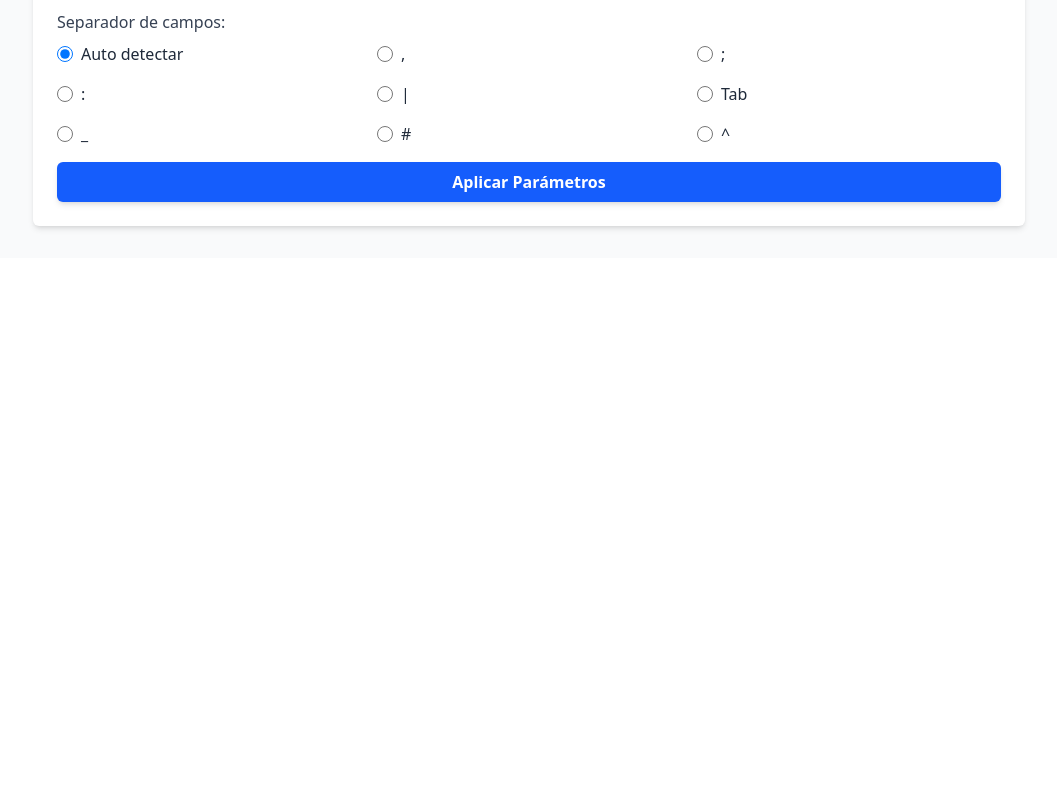
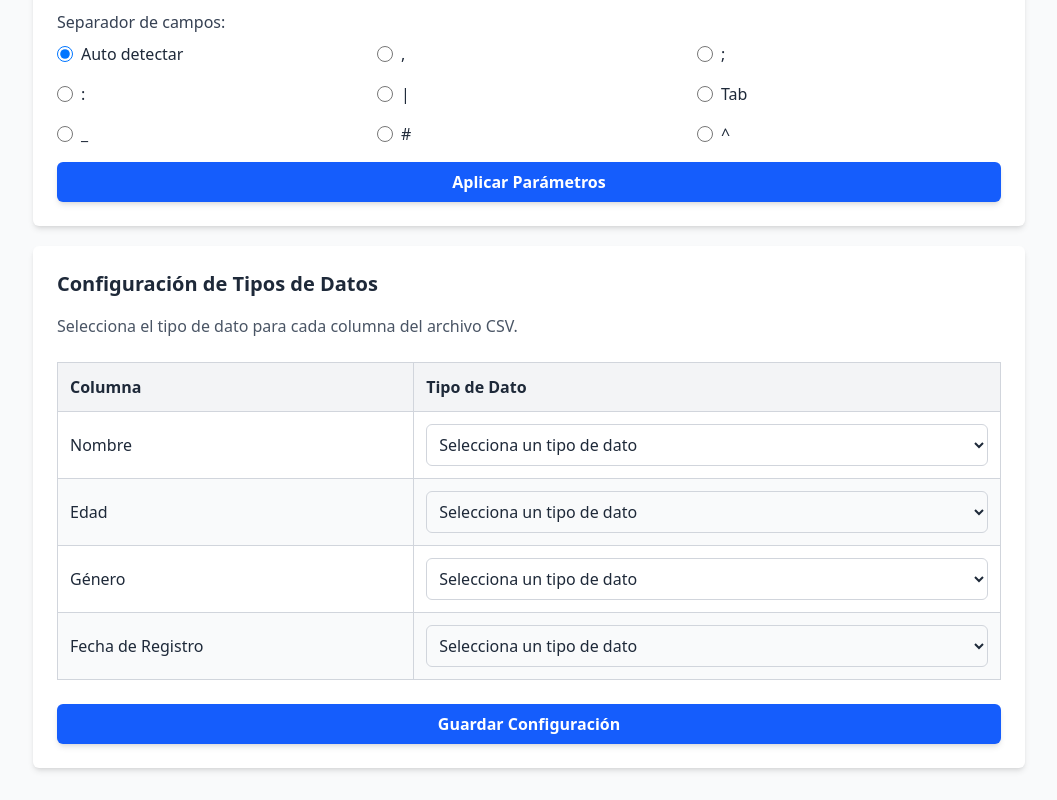
Before and after one commit to Fhernd/proy10_convertidor_csv_sql, a Vue app: page / in a window 1280 px wide. Shown: the part 587-1387 px from the top of the page, without its empty margins (111-1168 px from the left). Before the commit the page ends 845 px from the top, so only its background shows below. Built offline with nearby package versions, Linux system fonts and the light colour scheme; the HTML template or start-up script is replaced by a standard one.

Commit message:
Uso del componente OpcionesSalidaColumnas

```diff
--- a/src/App.vue
+++ b/src/App.vue
@@ -39,6 +39,8 @@
     <!-- Contenido Principal -->
     <main class="container mx-auto max-w-screen-lg px-4 py-8">
       <OpcionesEntrada />
+
+      <OpcionesSalida />
     </main>
   </div>
 </template>
@@ -47,6 +49,7 @@
 import Tabs from "@/components/Tabs.vue";
 import Tab from "@/components/Tab.vue";
 import OpcionesEntrada from "./components/OpcionesEntrada.vue";
+import OpcionesSalida from "./components/OpcionesSalida.vue";
 </script>
 
 <style scoped>
--- /dev/null
+++ b/src/components/OpcionesSalida.vue
@@ -0,0 +1,20 @@
+<template>
+    <div class="p-6 bg-white shadow-md rounded-md w-full mt-5">
+        <OpcionesSalidaColumnas :columns="columns" />
+    </div>
+</template>
+
+<script>
+import OpcionesSalidaColumnas from "./OpcionesSalidaColumnas.vue";
+
+export default {
+    components: {
+        OpcionesSalidaColumnas,
+    },
+    data() {
+        return {
+            columns: ["Nombre", "Edad", "Género", "Fecha de Registro"],
+        };
+    },
+};
+</script>
--- a/src/components/OpcionesSalidaColumnas.vue
+++ b/src/components/OpcionesSalidaColumnas.vue
@@ -1,5 +1,5 @@
 <template>
-    <div class="p-6 max-w-4xl mx-auto bg-white shadow-md rounded-md">
+
     <h1 class="text-xl font-bold text-gray-800 mb-4">Configuración de Tipos de Datos</h1>
     <p class="text-gray-600 mb-6">
         Selecciona el tipo de dato para cada columna del archivo CSV.
@@ -44,7 +44,6 @@
             Guardar Configuración
         </button>
     </div>
-    </div>
 </template>
 
 <script>
```
Lines whose indentation alone changed are shown as unchanged.
